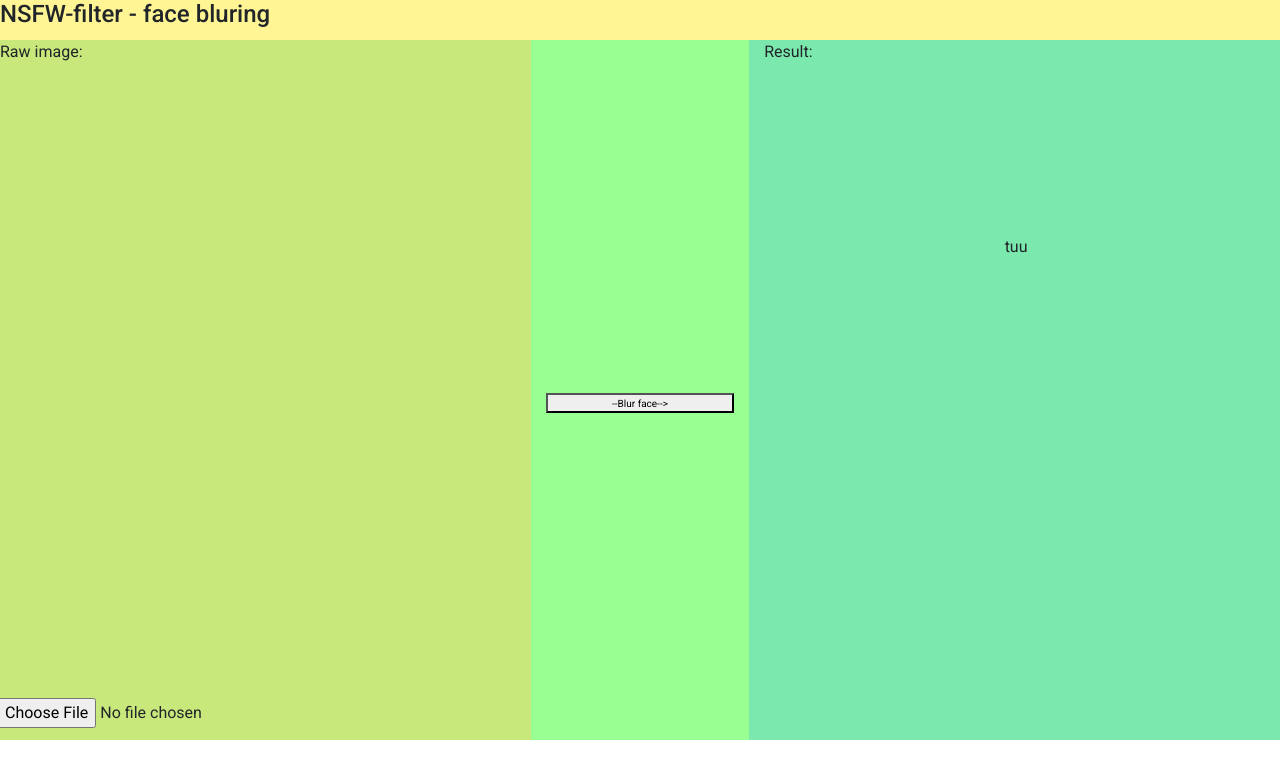
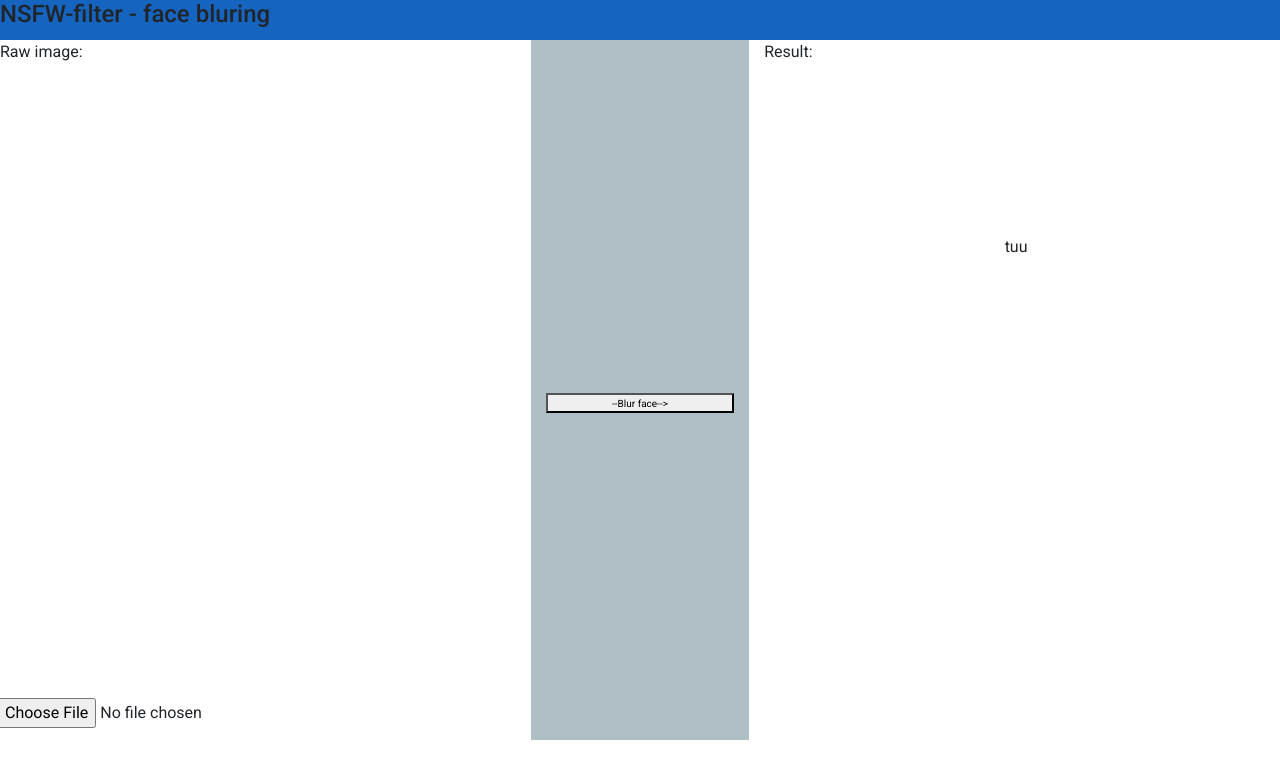
Before and after one commit to michalkaj/NSFW-filter, an Angular app in the folder frontend/: page / in a window 1280 px wide. Shown: the top 778 px of the page. Built offline with nearby package versions, Linux system fonts and the light colour scheme.

Commit message:
Colors frontend

```diff
--- a/frontend/src/app/app.component.html
+++ b/frontend/src/app/app.component.html
@@ -1,17 +1,17 @@
-<header style="background-color: #FFF594; min-height: 40px;">
+<header style="background-color: #1565C0; min-height: 40px;">
   <h4 style="margin-bottom: 0px;">NSFW-filter  - face bluring</h4>
 </header>
 <body>
   <div class="row">
-    <div class="col-sm-5" style="background-color:#C8E87B; min-height: 700px;">
+    <div class="col-sm-5" style="background-color:#FFFFFF; min-height: 700px;">
       <p>Raw image:</p>
       <app-photo-preview [imgUrl]="currentPath"></app-photo-preview>
     <input #file type="file" accept='image/*' (change)="onFileChanged($event)" #fileInput style="position: absolute; bottom: 12px; left: 12px;"/>
   </div>
-    <div class="col-sm-2" style="background-color:#9AFF93;">
+    <div class="col-sm-2" style="background-color:#B0BEC5;">
       <button (click)="onUpload()" style="height: 20px; width: 100%; font-size: x-small; position: relative; top: 50%;">--Blur face--></button>
     </div>
-    <div class="col-sm-5" style="background-color:#7BE8AD;min-height: 700px;">
+    <div class="col-sm-5" style="background-color:#FFFFFF;min-height: 700px;">
       <p>Result:</p>
       <div class="d-flex align-items-center justify-content-center" style="min-height: 350px;">
         <mat-spinner mode="indeterminate" *ngIf="isLoading; else elseBlock" style=" align-items: center;
--- a/frontend/src/custom-theme.scss
+++ b/frontend/src/custom-theme.scss
@@ -13,7 +13,7 @@
 // (imported above). For each palette, you can optionally specify a default, lighter, and darker
 // hue. Available color palettes: https://material.io/design/color/
 $NSFW-frontend-primary: mat-palette($mat-indigo);
-$NSFW-frontend-accent: mat-palette($mat-pink, A200, A100, A400);
+$NSFW-frontend-accent: mat-palette($mat-blue, A200, A100, A400);
 
 // The warn palette is optional (defaults to red).
 $NSFW-frontend-warn: mat-palette($mat-red);
```
